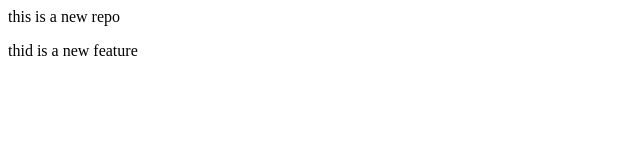
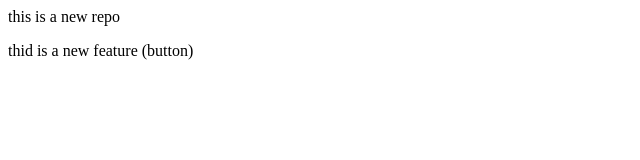
Before and after one commit to AnuraGkashayp/localrepo, a plain HTML site: page index.html in a window 1280 px wide. Shown: the full height of the page, 0-640 px from the left. Drawn offline with Linux system fonts and the light colour scheme.

Commit message:
add button

```diff
--- a/index.html
+++ b/index.html
@@ -1,2 +1,2 @@
 <p>this is a new repo </p>
-<P>thid is a new feature </P>
+<P>thid is a new feature (button)</P>
```
